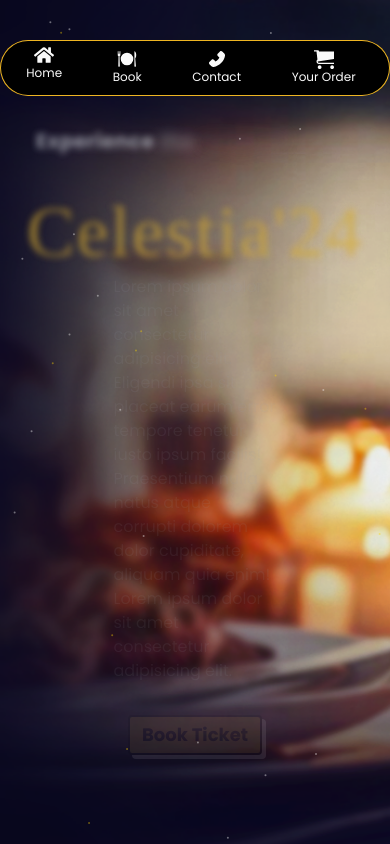
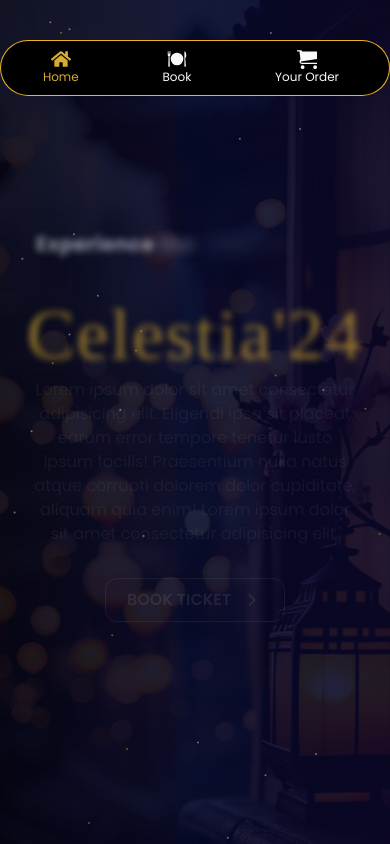
Before and after one commit to hasithasandunlakshan/leo_candle_night, a Next.js app: page / in a window 390 px wide. Shown: the top 844 px of the page. Built offline with nearby package versions, Linux system fonts and the light colour scheme; a web font is replaced by a local one.

Commit message:
Refactor loading component, enhance button styles, and update hero section layout for improved responsiveness

```diff
--- a/src/app/loading.tsx
+++ b/src/app/loading.tsx
@@ -4,10 +4,9 @@ import React from 'react'
 
  export default function loading() {
    return (
-     <div>
 
 
     <PreLoader/>
-     </div>
+
    )
  }
--- a/src/components/Home/Button.tsx
+++ b/src/components/Home/Button.tsx
@@ -8,25 +8,61 @@ interface text{
 }
 export default function Button({text}:text) {
   return (
-    <motion.div
+//
+//     <a className="relative" href="#">
+//     <span className="absolute top-0 left-0 mt-1 ml-1 h-full w-full rounded bg-white"></span>
+//     <span className="fold-bold text-lg relative gap-3 flex-row h-full w-full rounded border-2 border-black bg-secondary px-3 py-1  font-bold text-black transition duration-700 flex  hover:bg-black hover:text-gray-50">{text} </span>
+//     </a>
+//     {/* <a href="#" className="relative">
+
+//     </a>
+//     {/* <a href="#" className="relative">
+//         <span className="absolute top-0 left-0 mt-1 ml-1 h-full w-full rounded bg-gray-700"></span>
+//         <span className="fold-bold relative inline-block h-full w-full rounded border-2 border-black bg-black px-3 py-1 text-base font-bold text-white transition duration-100 hover:bg-gray-900 hover:text-yellow-500">elevated button filled</span>
+//     </a> */}
+// </motion.div>
+
+
+
+/* From Uiverse.io by ParasSalunke */
+
+<motion.div
     initial={{ y: 10,opacity:0 }}
     whileTap={{ scale: 0.9 }}
         animate={{y:0,opacity:1}}
     transition={{  delay: 0.3,
       duration: 0.8,
       ease: "easeInOut"}}
-    className="flex flex-wrap justify-center mt-8 gap-6">
-    <a className="relative" href="#">
-    <span className="absolute top-0 left-0 mt-1 ml-1 h-full w-full rounded bg-white"></span>
-    <span className="fold-bold text-lg relative gap-3 flex-row h-full w-full rounded border-2 border-black bg-secondary px-3 py-1  font-bold text-black transition duration-700 flex  hover:bg-black hover:text-gray-50">{text} </span>
-    </a>
-    {/* <a href="#" className="relative">
+    className="flex flex-wrap relative group justify-center mt-8 gap-6">
+    <button
+      className="relative inline-block p-px font-semibold leading-6 text-white border border-gray-300  shadow-2xl cursor-pointer rounded-xl shadow-zinc-900 transition-transform duration-300 ease-in-out hover:scale-105 active:scale-95"
+    >
+      <span
+        className="absolute inset-0 rounded-xl bg-gradient-to-r from-transparent via-primary to-black p-[2px] opacity-0 transition-opacity duration-500 group-hover:opacity-100"
+      ></span>
 
-    </a>
-    {/* <a href="#" className="relative">
-        <span className="absolute top-0 left-0 mt-1 ml-1 h-full w-full rounded bg-gray-700"></span>
-        <span className="fold-bold relative inline-block h-full w-full rounded border-2 border-black bg-black px-3 py-1 text-base font-bold text-white transition duration-100 hover:bg-gray-900 hover:text-yellow-500">elevated button filled</span>
-    </a> */}
-</motion.div>
+      <span className="relative z-10 block px-5 py-2 rounded-xl bg-transparent">
+        <div className="relative z-10 flex items-center space-x-2">
+          <span className="transition-all duration-500 group-hover:translate-x-1">{text}</span>
+          <svg
+            className="w-6 h-6 transition-transform duration-500 group-hover:translate-x-1"
+            data-slot="icon"
+            aria-hidden="true"
+            fill="currentColor"
+            viewBox="0 0 20 20"
+            xmlns="http://www.w3.org/2000/svg"
+          >
+            <path
+              clip-rule="evenodd"
+              d="M8.22 5.22a.75.75 0 0 1 1.06 0l4.25 4.25a.75.75 0 0 1 0 1.06l-4.25 4.25a.75.75 0 0 1-1.06-1.06L11.94 10 8.22 6.28a.75.75 0 0 1 0-1.06Z"
+              fill-rule="evenodd"
+            ></path>
+          </svg>
+        </div>
+      </span>
+    </button>
+  </motion.div>
+
+
   )
 }
--- a/src/components/Home/Hero.tsx
+++ b/src/components/Home/Hero.tsx
@@ -28,7 +28,20 @@ export default function Hero() {
           y: imageY,
 
         }}
-        className="top-0 right-0 left-0 bottom-0 opacity-100 -z-50 absolute min-h-[100vh] w-screen"
+        className="top-0 hidden lg:flex right-0 left-0 bottom-0 opacity-50 -z-50 absolute min-h-[100vh] w-screen"
+      ></motion.div>
+
+
+
+<motion.div
+        style={{
+          backgroundImage: "url('/images/hero.jpg')",
+          backgroundSize: "cover",
+          backgroundPosition: "center",
+          y: imageY,
+
+        }}
+        className="top-0 right-0 left-0 bottom-0 lg:hidden opacity-10 -z-50 absolute min-h-[100vh] w-screen"
       ></motion.div>
 
       <div className="justify-start container items-start">
@@ -51,7 +64,7 @@ export default function Hero() {
               duration: 0.8,
               ease: "easeInOut",
             }}
-            className="text-gray-400 w-[50%] justify-start mt-6 text-left"
+            className="text-gray-400 w-[100%] justify-center lg:justify-start mt-6 text-center  lg:text-left"
           >
             Lorem ipsum dolor sit amet consectetur adipisicing elit. Eligendi
             ipsa sit placeat earum error tempore tenetur iusto ipsum facilis!
@@ -60,7 +73,7 @@ export default function Hero() {
             adipisicing elit.
           </motion.p>
 
-          <Button text="Book Ticket" />
+          <Button text="BOOK TICKET" />
         </div>
         <div className="md:flex hidden lg:ml-20 items-center justify-center align-middle">
           <motion.div
--- a/src/components/Nav/Navbar.tsx
+++ b/src/components/Nav/Navbar.tsx
@@ -25,13 +25,7 @@ export default function Navbar() {
           link: "/bookseat",
           icon: <GiMeal className='text-xl'/>
         },
-        {
-          name: "Contact",
-          link: "/contactus",
-          icon:
-           <AiFillPhone className='text-xl'/>
-          ,
-        },
+
         {
           name: "Your Order",
           link: "/orderdetails",
--- a/src/components/ui/floating-navbar.tsx
+++ b/src/components/ui/floating-navbar.tsx
@@ -70,7 +70,7 @@ export const FloatingNav = ({
               key={`link=${idx}`}
               href={navItem.link}
               className={cn(
-                `${currentpath==navItem.link?" group border-transparent -translate-y-1 sm:border-b-secondary transition-all duration-500 shadow-2xl shadow-transparent":"border-transparent"} rounded-3xl border-b-2    px-2 text-neutral-50 text-8xl items-center flex   hover:text-amber-300 hover:scale-105 hover:shadow-slate-100  hover:z-30 transition-all duration-300 `
+                `${currentpath==navItem.link?" group border-transparent  text-secondary  transition-all duration-500 shadow-2xl shadow-transparent":"border-transparent text-neutral-50 "} rounded-3xl border-b-2    px-2 text-8xl items-center flex   hover:text-amber-300 hover:scale-105 hover:shadow-slate-100  hover:z-30 transition-all duration-300 `
               )}
             >
               <span className=" flex   items-center flex-col sm:hidden">{navItem.icon}
```
